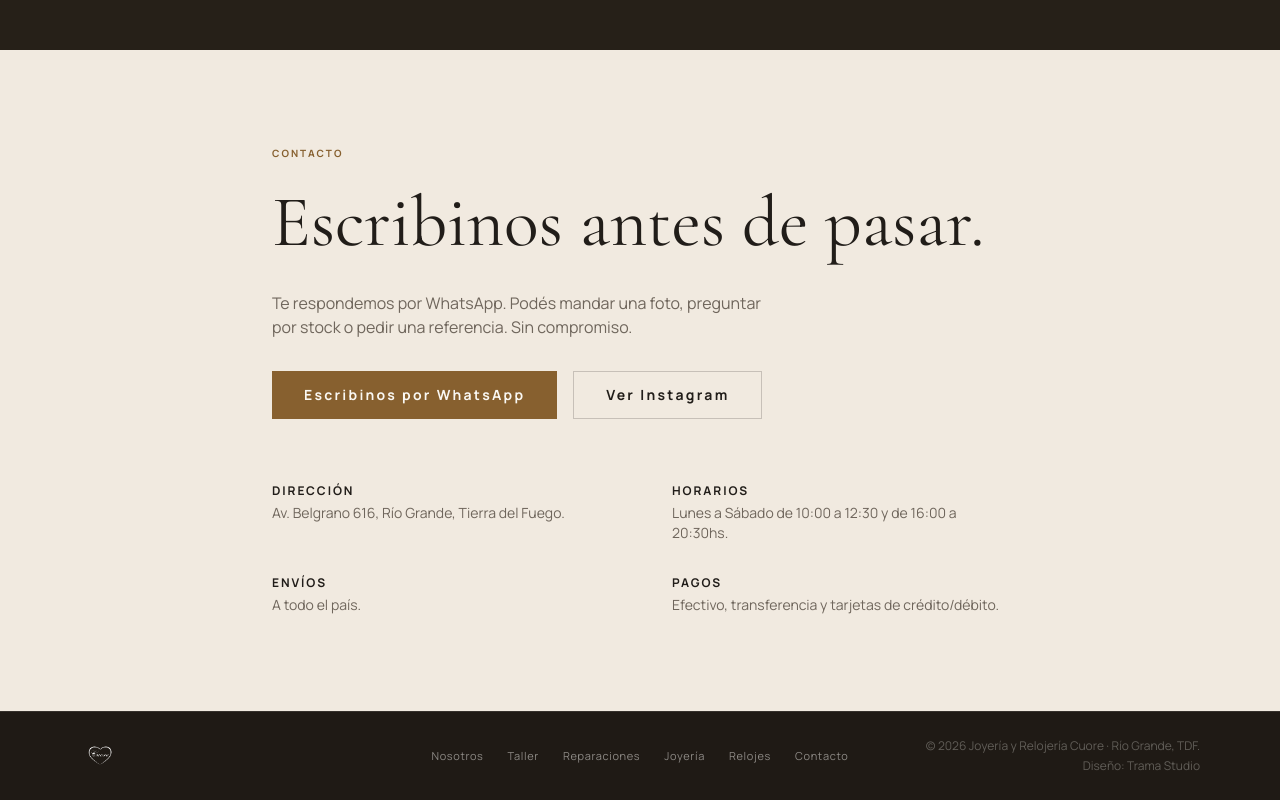
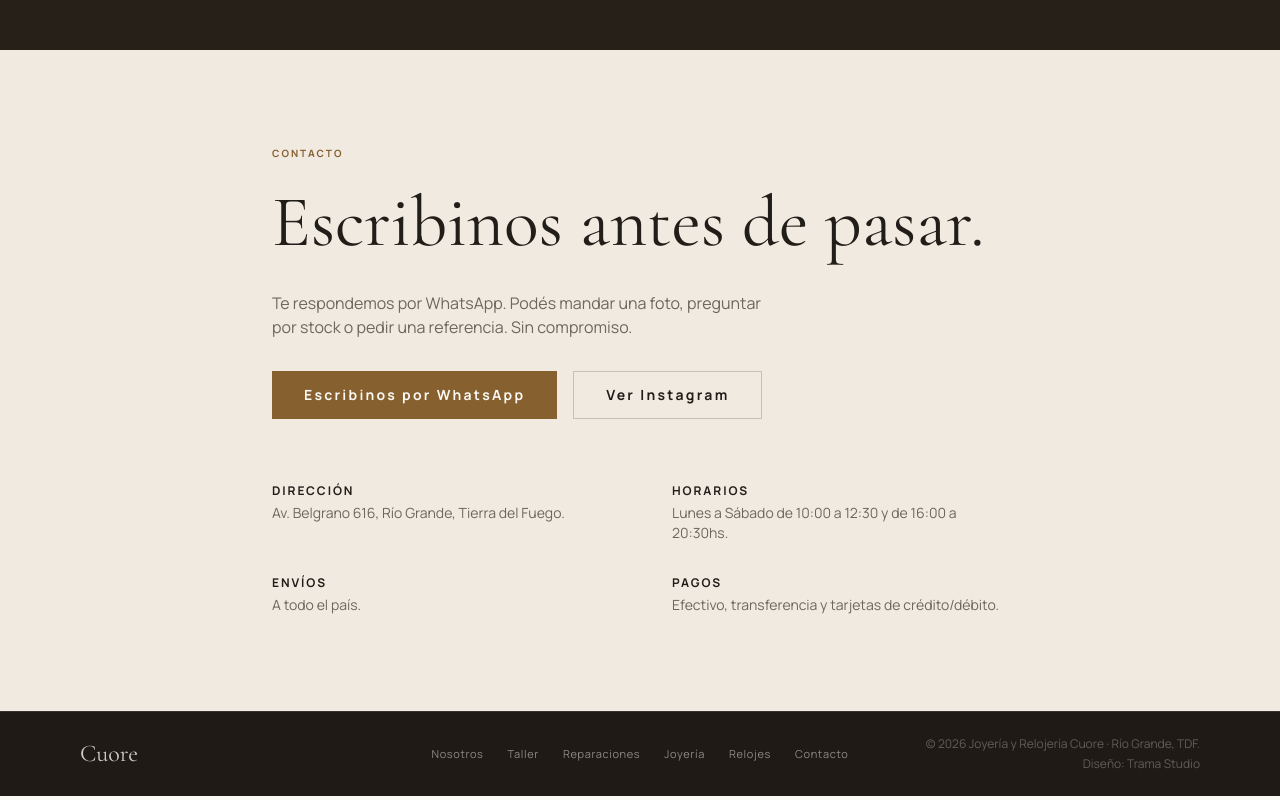
Before and after one commit to nadiaescobbb/-Cuore-joyeria, a React (Vite) app: page / in a window 1280 px wide. Shown: the part 4783-5583 px from the top of the page. Built offline with nearby package versions, Linux system fonts and the light colour scheme.

Commit message:
style(footer): replace logo image with text

```diff
--- a/src/components/Footer.tsx
+++ b/src/components/Footer.tsx
@@ -6,11 +6,9 @@ export function Footer() {
       <div className="flex flex-col md:grid md:grid-cols-3 items-center gap-6 md:gap-0 max-w-[1440px] mx-auto w-full">
         <div className="flex items-center justify-center md:justify-start w-full">
           <a href="#" aria-label="Ir al inicio" className="focus-visible:outline-accent">
-            <img
-              src="/images/cuorelogo.png"
-              alt="Cuore logo"
-              className="h-10 w-auto object-contain brightness-0 invert"
-            />
+            <span className="font-heading text-2xl text-background/80 tracking-tight">
+              Cuore
+            </span>
           </a>
         </div>
 
```
